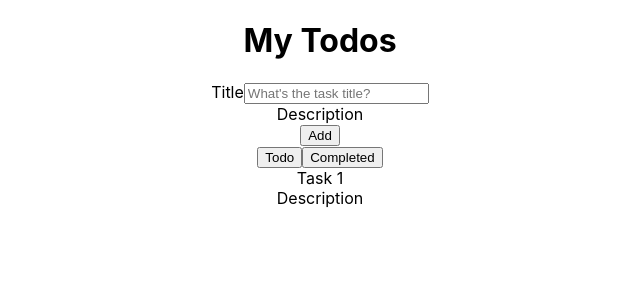
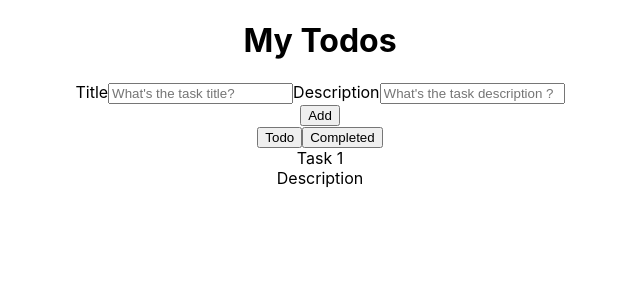
Before and after one commit to sir-braz/spring-boot-todo-list, a React (Create React App) app in the folder frontend/: page / in a window 1280 px wide. Shown: the top 300 px of the page, without its empty margins (320-960 px from the left). Built offline with nearby package versions, Linux system fonts and the light colour scheme.

Commit message:
Fix todo-input-item to include both title and description inputs

```diff
--- a/frontend/src/App.js
+++ b/frontend/src/App.js
@@ -9,10 +9,8 @@ function App() {
           <div className='todo-input-item'>
             <label>Title</label>
             <input type='text' placeholder="What's the task title?" />
-          </div>
-          <div className='todo-input-item'>
             <label>Description</label>
-            <label type="text" placeholder="What's the task description ?" />
+            <input type='text' placeholder="What's the task description ?"/>
           </div>
           <div className='todo-input-item'>
             <button type='button' className='primaryBtn'>Add</button>
```
